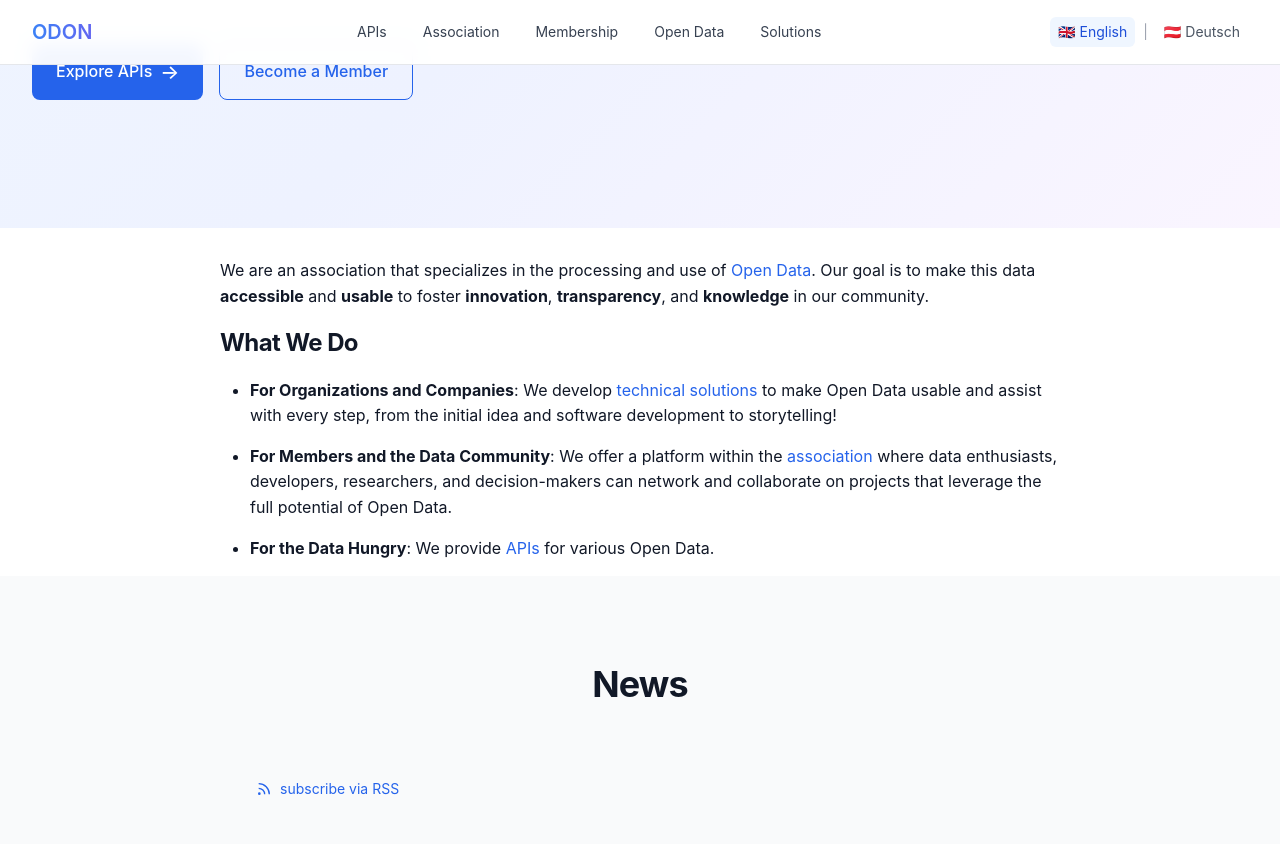
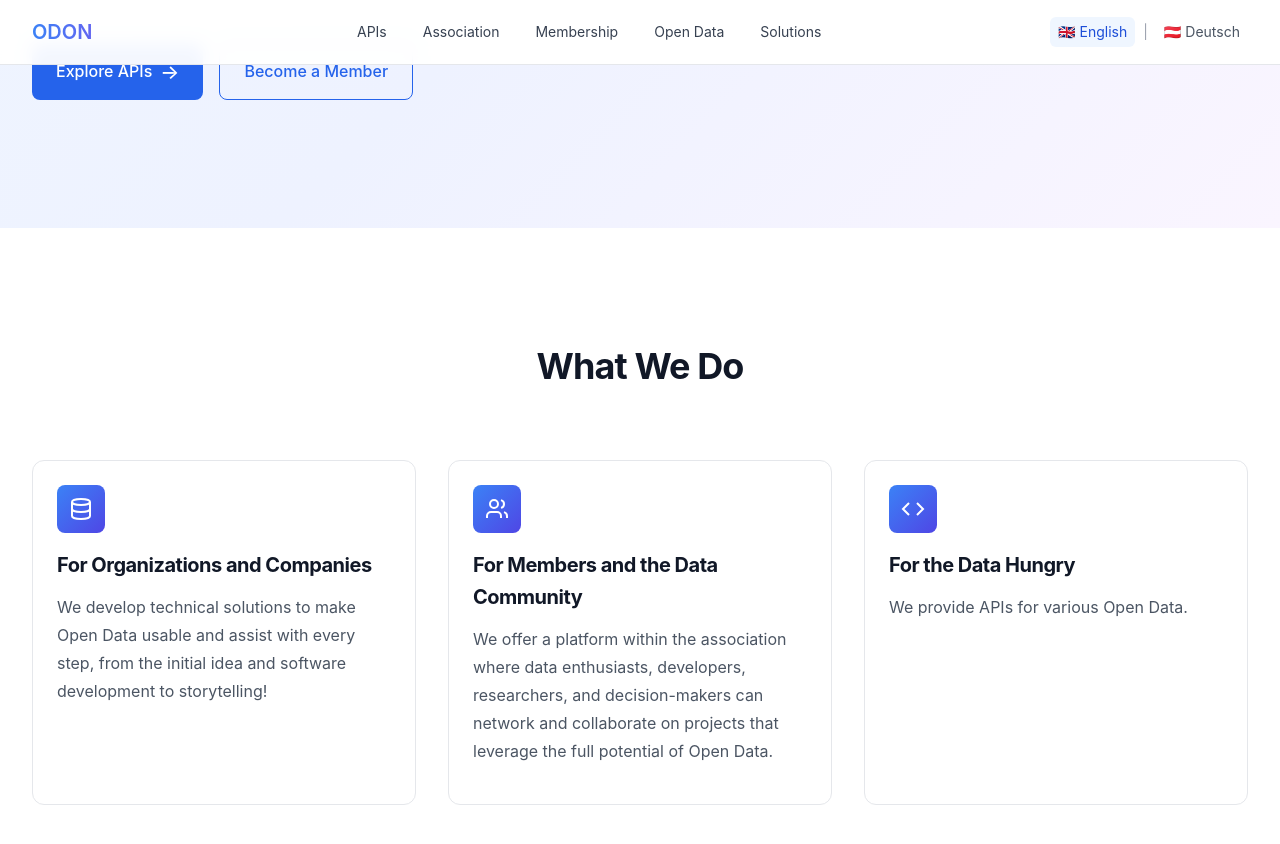
Before and after one commit to verein-odon/verein-odon.github.io, a Jekyll site: the page built from docs/en/index.md, in a window 1280 px wide and 900 px high, scrolled down 564 px. Shown: the top 844 px of the window. Built offline with Jekyll 4.4.1, drawn with Linux system fonts in a browser that asks for light colours.

Commit message:
Add 3-card component to index page

```diff
--- a/docs/_layouts/home.html
+++ b/docs/_layouts/home.html
@@ -7,9 +7,7 @@ layout: default
     <h1 class="page-heading">{{ page.title }}</h1>
   {%- endif -%}
 
-  <div class="wrapper">
-    {{ content }}
-  </div>
+  {{ content }}
 
 </div>
 
--- a/docs/en/index.md
+++ b/docs/en/index.md
@@ -9,12 +9,46 @@ list_title: News
 show_excerpts: true
 ---
 
-We are an association that specializes in the processing and use of [Open Data](/en/open-data). Our goal is to make this data **accessible** and **usable** to foster **innovation**, **transparency**, and **knowledge** in our community.
-
-## What We Do
-
-- **For Organizations and Companies**: We develop [technical solutions](/en/solutions/) to make Open Data usable and assist with every step, from the initial idea and software development to storytelling!
-
-- **For Members and the Data Community**: We offer a platform within the [association](/en/association/) where data enthusiasts, developers, researchers, and decision-makers can network and collaborate on projects that leverage the full potential of Open Data.
-
-- **For the Data Hungry**: We provide [APIs](/en/apis/) for various Open Data.
+<!-- What We Do Section -->
+<section class="section bg-white">
+    <div class="container">
+        <h2 class="section-title">What We Do</h2>
+        <div class="cards-grid">
+        <div class="card">
+            <div class="card-icon">
+            <svg viewBox="0 0 24 24" fill="none" stroke="currentColor" stroke-width="2">
+                <ellipse cx="12" cy="5" rx="9" ry="3"></ellipse>
+                <path d="M21 12c0 1.66-4 3-9 3s-9-1.34-9-3"></path>
+                <path d="M3 5v14c0 1.66 4 3 9 3s9-1.34 9-3V5"></path>
+            </svg>
+            </div>
+            <h3 class="card-title">For Organizations and Companies</h3>
+            <p class="card-text">We develop technical solutions to make Open Data usable and assist with every step, from the initial idea and software development to storytelling!
+            </p>
+        </div>
+        <div class="card">
+            <div class="card-icon">
+            <svg viewBox="0 0 24 24" fill="none" stroke="currentColor" stroke-width="2">
+                <path d="M16 21v-2a4 4 0 0 0-4-4H6a4 4 0 0 0-4 4v2"></path>
+                <circle cx="9" cy="7" r="4"></circle>
+                <path d="M22 21v-2a4 4 0 0 0-3-3.87"></path>
+                <path d="M16 3.13a4 4 0 0 1 0 7.75"></path>
+            </svg>
+            </div>
+            <h3 class="card-title">For Members and the Data Community</h3>
+            <p class="card-text">We offer a platform within the association where data enthusiasts, developers, researchers, and decision-makers can network and collaborate on projects that leverage the full potential of Open Data.
+            </p>
+        </div>
+        <div class="card">
+            <div class="card-icon">
+            <svg viewBox="0 0 24 24" fill="none" stroke="currentColor" stroke-width="2">
+                <polyline points="16 18 22 12 16 6"></polyline>
+                <polyline points="8 6 2 12 8 18"></polyline>
+            </svg>
+            </div>
+            <h3 class="card-title">For the Data Hungry</h3>
+            <p class="card-text">We provide APIs for various Open Data.</p>
+        </div>
+        </div>
+    </div>
+</section>
```
Also changed, not shown: docs/de/index.md (+43 -11 lines).
